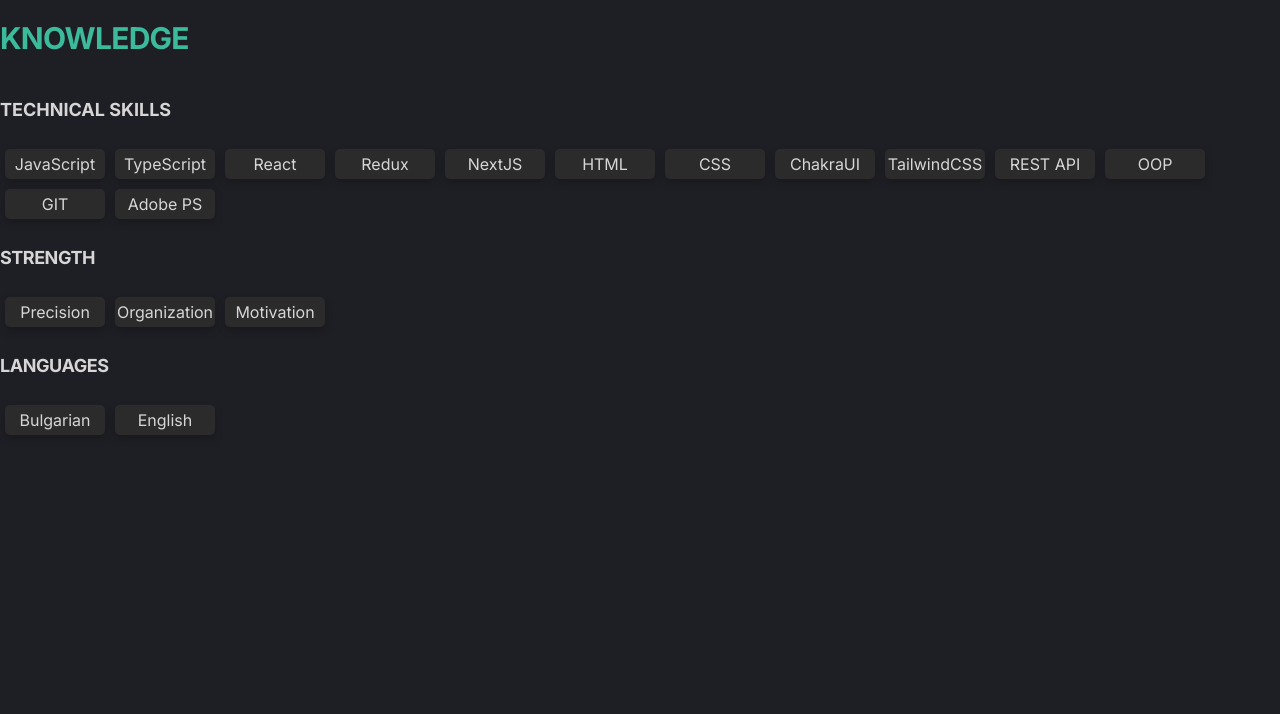
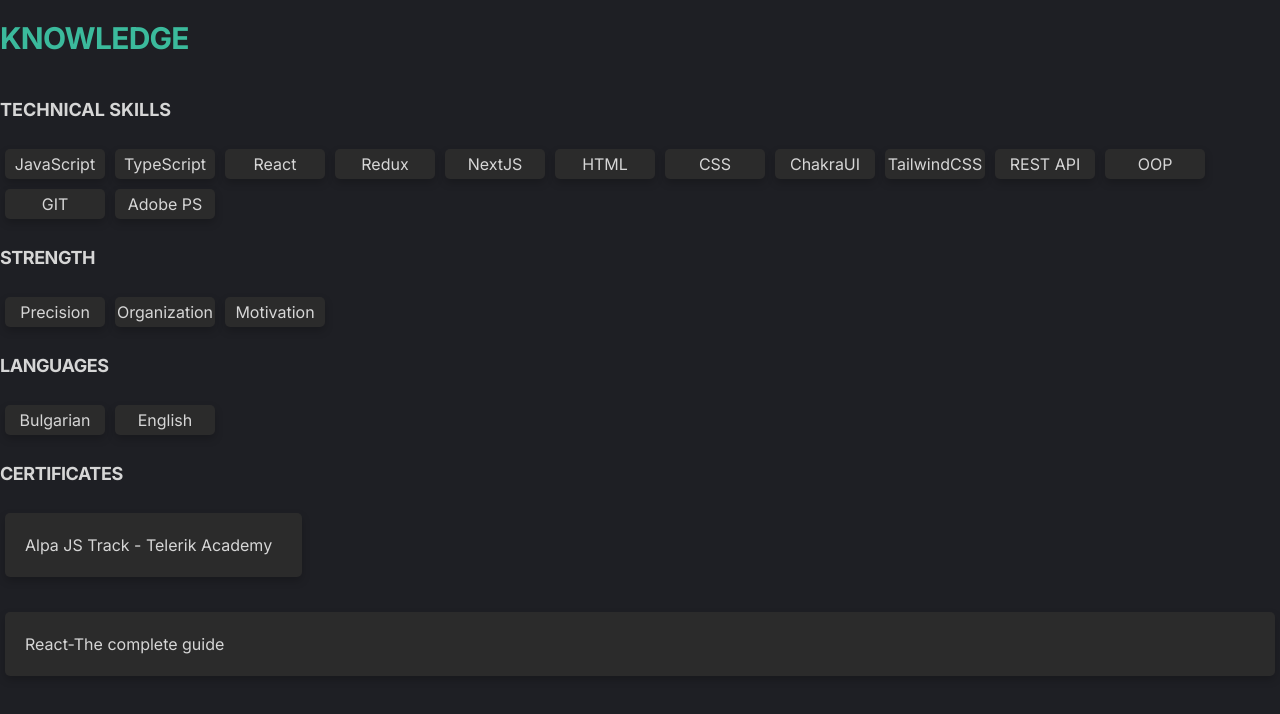
Before and after one commit to ipz06/my-portfolio, a Next.js app: page /skills in a window 1280 px wide. Shown: the top 714 px of the page. Built offline with nearby package versions, Linux system fonts and the light colour scheme.

Commit message:
Add certificate

```diff
--- a/src/app/skills/page.tsx
+++ b/src/app/skills/page.tsx
@@ -1,4 +1,5 @@
 import styles from '../ui/card.module.css'
+import Link from 'next/link'
 
 export default function Skills () {
 
@@ -32,6 +33,14 @@
                 <p className={styles.smallCard}>Bulgarian</p>
                 <p className={styles.smallCard}>English</p>
             </div>
+            <h2 className="text-xl font-bold tracking-tight text-[#d6d6d6] sm:text-lg py-5">CERTIFICATES</h2>
+            <div className="flex flex-row flex-wrap text-[#d6d6d6]">
+                <Link
+                href='https://drive.google.com/drive/folders/1eLymQubGk14iR5aaORzxIZ3lb4s1SX3q'>
+                    <div className={styles.card}><p>Alpa JS Track - Telerik Academy</p></div>
+                </Link>
+                <p className={styles.card}>React-The complete guide</p>
+            </div>
         </div>
     )
 };
```
